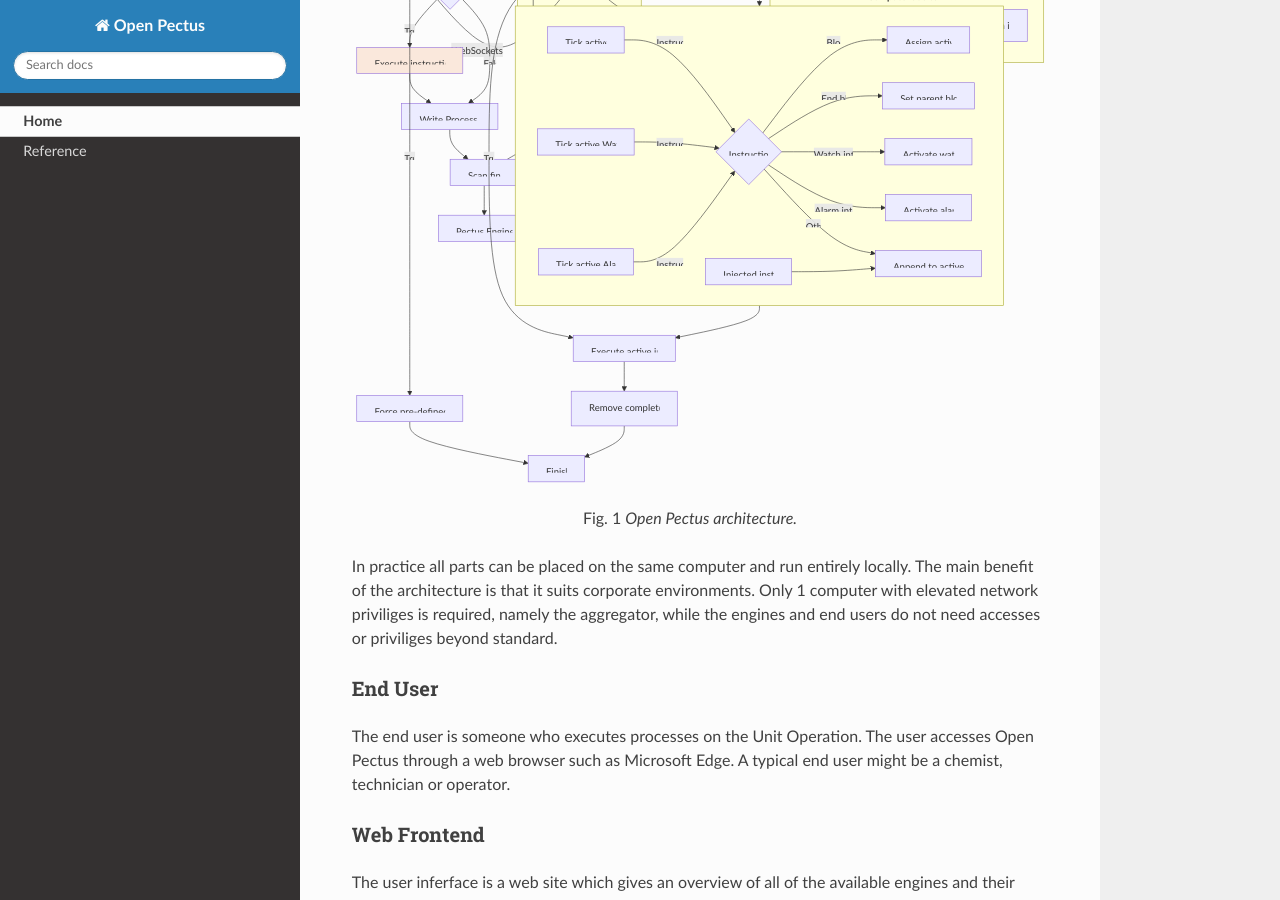
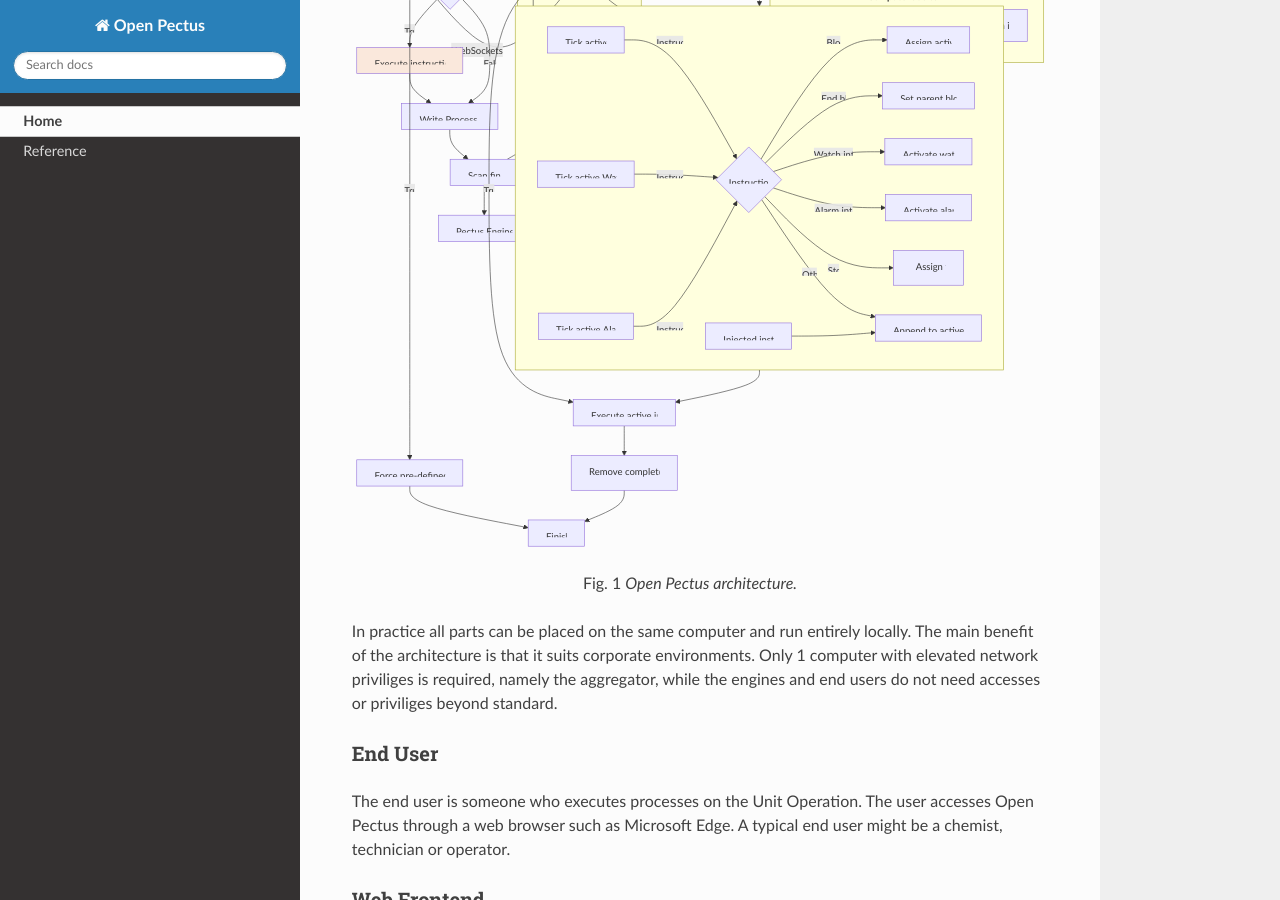
Before and after one commit to Open-Pectus/Open-Pectus, a Sphinx documentation site: the page built from docs/index.rst, in a window 1280 px wide and 900 px high, scrolled down 2417 px. Built offline with Sphinx 7.4.7 and the Read the Docs theme 2.0.0, drawn with Linux system fonts in a browser that asks for light colours.

Commit message:
Add Stop instruction to diagram

```diff
--- a/docs/index.rst
+++ b/docs/index.rst
@@ -269,6 +269,7 @@
             U -->|End block| O[Set parent block active]
             U -->|Watch interrupt| P[Activate watch block]
             U -->|Alarm interrupt| Q[Activate alarm block]
+            U -->|Stop| Z[Assign false<br />to started flag]
             U -->|Other| X[Append to active instructions]
             Y[Injected instructions] --> X
         end
```
